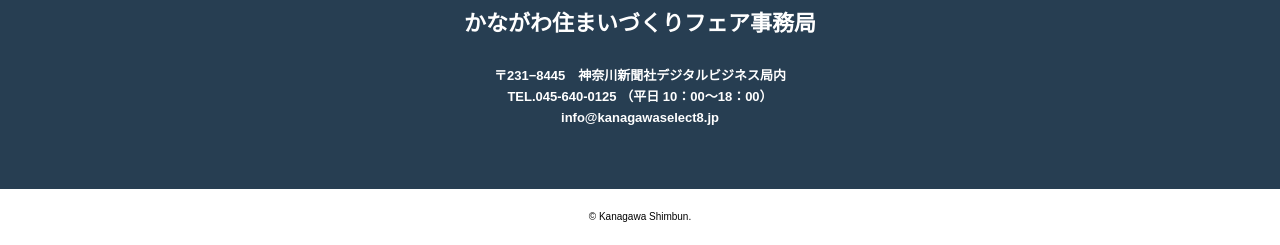
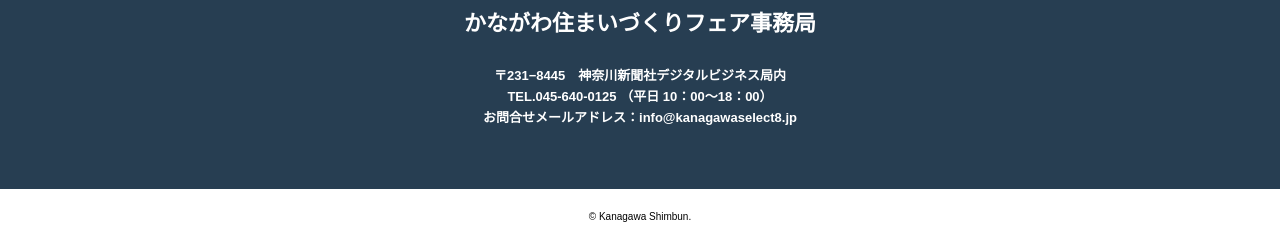
Before and after one commit to bubu08/kanagawa, a PHP site: page /contact/index.php in a window 1280 px wide. Shown: the part 2994-3239 px from the top of the page. Run offline with PHP 8.4, Linux system fonts and the light colour scheme; some libraries are stand-ins or nearby versions.

Commit message:
change footer

```diff
--- a/code/contact/confirm.php
+++ b/code/contact/confirm.php
@@ -564,7 +564,7 @@ $select12_8 = ! empty( $_POST['select12_8'] ) ? $_POST['select12_8'] : '';
                     <p class="caption"> かながわ住まいづくりフェア事務局 </p>
                     <p class="dig"> 〒231−8445　神奈川新聞社デジタルビジネス局内 </p>
                     <p class="tel"> TEL.045-640-0125 （平日 10：00〜18：00）</p>
-                    <a href="mailto:info@kanagawaselect8.jp"><p class="mal"> info@kanagawaselect8.jp </p></a>
+                    <a href="mailto:info@kanagawaselect8.jp"><p class="mal">お問合せメールアドレス：info@kanagawaselect8.jp</p></a>
 
                 </div>
             </div>
--- a/code/contact/index.php
+++ b/code/contact/index.php
@@ -773,7 +773,7 @@
                     <p class="caption"> かながわ住まいづくりフェア事務局 </p>
                     <p class="dig"> 〒231−8445　神奈川新聞社デジタルビジネス局内 </p>
                     <p class="tel"> TEL.045-640-0125 （平日 10：00〜18：00）</p>
-                    <a href="mailto:info@kanagawaselect8.jp"><p class="mal"> info@kanagawaselect8.jp </p></a>
+                    <a href="mailto:info@kanagawaselect8.jp"><p class="mal">お問合せメールアドレス：info@kanagawaselect8.jp</p></a>
 
                 </div>
             </div>
--- a/code/contact/thankyou.php
+++ b/code/contact/thankyou.php
@@ -127,7 +127,7 @@
                     <p class="caption"> かながわ住まいづくりフェア事務局 </p>
                     <p class="dig"> 〒231−8445　神奈川新聞社デジタルビジネス局内 </p>
                     <p class="tel"> TEL.045-640-0125 （平日 10：00〜18：00）</p>
-                    <a href="mailto:info@kanagawaselect8.jp"><p class="mal"> info@kanagawaselect8.jp </p></a>
+                    <a href="mailto:info@kanagawaselect8.jp"><p class="mal">お問合せメールアドレス：info@kanagawaselect8.jp</p></a>
                 </div>
             </div>
     </div>
--- a/code/index.php
+++ b/code/index.php
@@ -353,7 +353,7 @@
         <div class="title">かながわ住まいづくりフェア事務局</div>
         <p>〒231−8445　神奈川新聞社デジタルビジネス局内
             <br>TEL.045-640-0125 （平日 10：00〜18：00）
-            　<br><a href="mailto:info@kanagawaselect8.jp">info@kanagawaselect8.jp</a></p>
+            　<br><a href="mailto:info@kanagawaselect8.jp">お問合せメールアドレス：info@kanagawaselect8.jp</a></p>
     </div>
 </section>
 <footer>
```
